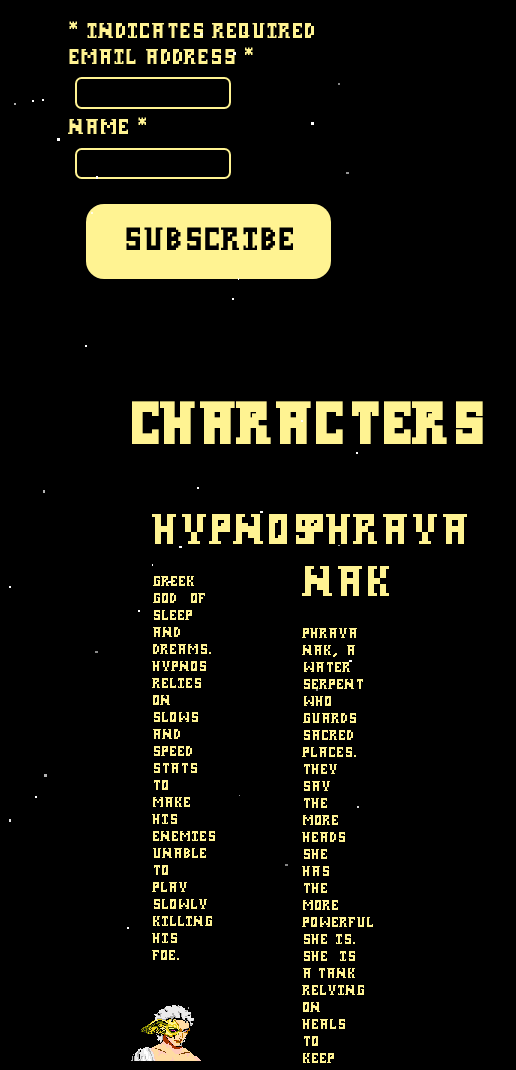
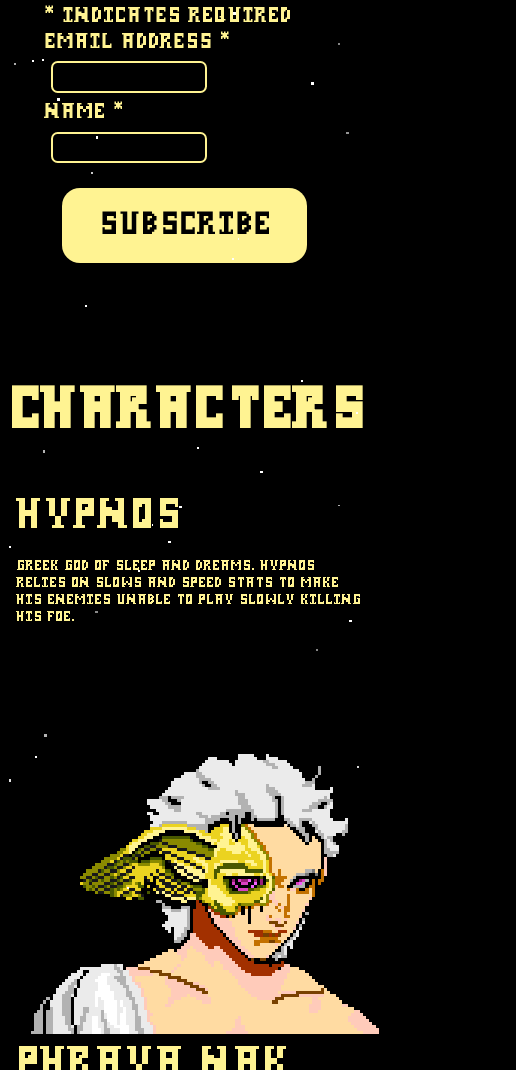
Before and after one commit to BenjaminBogBog/SigilsOfFateWeb, a website: page index.html in a window 390 px wide. Shown: the part 930-2000 px from the top of the page, 516 px wide, since content can reach past the window. Drawn offline with Linux system fonts and the light colour scheme.

Commit message:
Update style.css

```diff
--- a/style.css
+++ b/style.css
@@ -36,6 +36,12 @@ body {
     width: 100vw;
     height: 75vh;
     margin: 1.5em;
+}
+
+@media (max-width: 860px) {
+    .logo-container{
+        margin:0;
+    }
 }
 
 .logo{
@@ -114,6 +120,16 @@ input{
     margin: 0.5em;
 }
 
+@media (max-width: 860px) {
+    .screenshot-container{
+        margin: 0;
+    }
+
+    .screenshot{
+        width: 100vw;
+    }
+}
+
 .heading{
     font-family:FelixFont,Arial,sans-serif;
     font-size: 4em;
@@ -129,6 +145,16 @@ input{
     color:#fff392;
     text-transform: uppercase;
     padding-left: 0.5em;
+}
+
+@media (max-width: 860px) {
+    .heading{
+        margin-left: 0;
+    }
+
+    .subheading{
+      padding-left: 0;
+    }
 }
 
 .characters-container{
@@ -147,12 +173,25 @@ input{
   padding-left: 1.5em;
 }
 
+
+@media (max-width: 860px) {
+  .characters-container{
+    margin:0;
+  }
+
+  .character{
+    width: 90vw;
+    margin-left: 0;
+    padding-left: 0.5em;
+  }
+}
+
 .char-desc{
   padding-left: 1.5em;
   padding-top: 1em;
   font-family:FelixFont,Arial,sans-serif;
   text-transform: uppercase;
-  text-align: justify;
+  text-align: left;
 }
 
 .character-img{
@@ -160,3 +199,14 @@ input{
   height: auto;
   image-rendering: pixelated;
 }
+
+@media (max-width: 860px) {
+  .char-desc{
+    padding-left: 0;
+  }
+
+  .character-img{
+    width: 100vw;
+    height: auto;
+  }
+}
```
